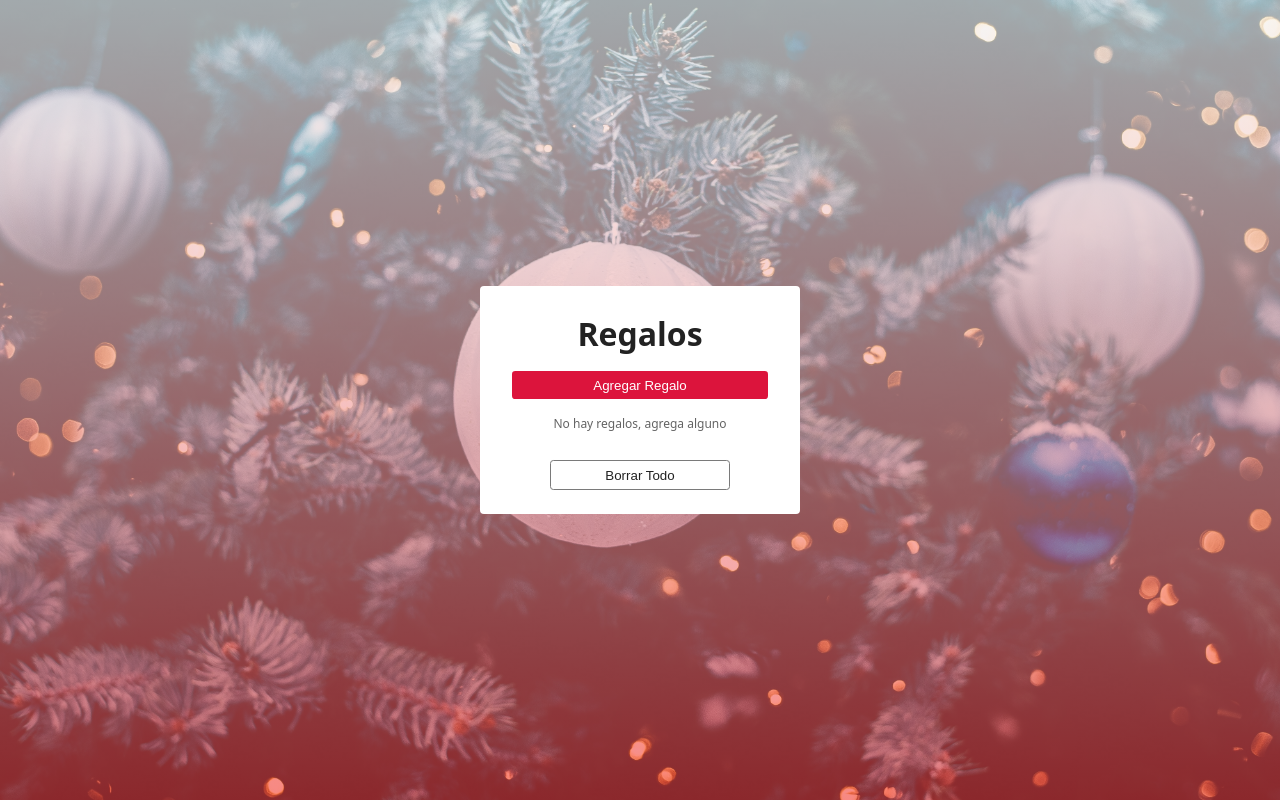
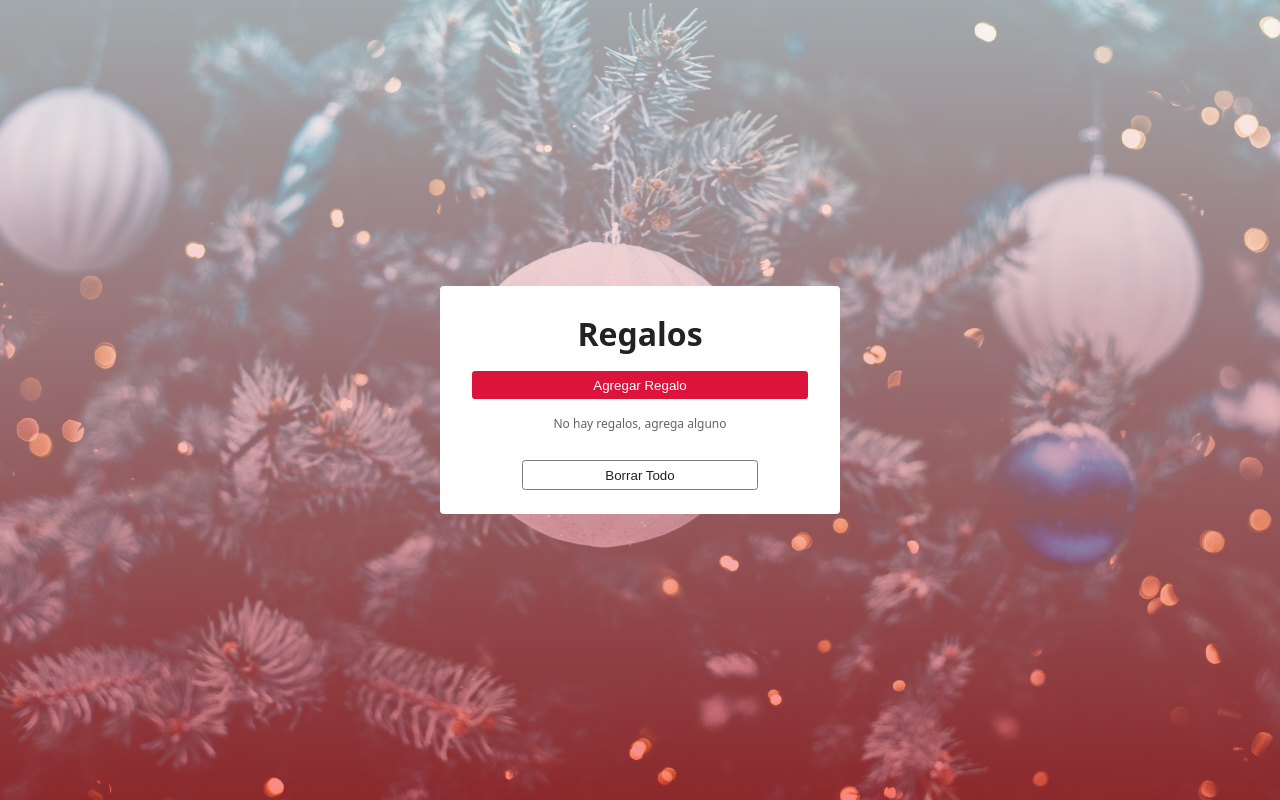
Before and after one commit to francisco-solis99/adviency, a React (Vite) app: page / in a window 1280 px wide. Built offline with nearby package versions, Linux system fonts and the light colour scheme.

Commit message:
style: :lipstick: change min-with to the wrapper of the gifts

```diff
--- a/src/App.css
+++ b/src/App.css
@@ -16,7 +16,7 @@
 
 /* Gifts container */
 .gifts__info {
-  min-width: 320px;
+  min-width: 400px;
   padding: 1.5em 2em;
   background-color: white;
   color: #222;
```
